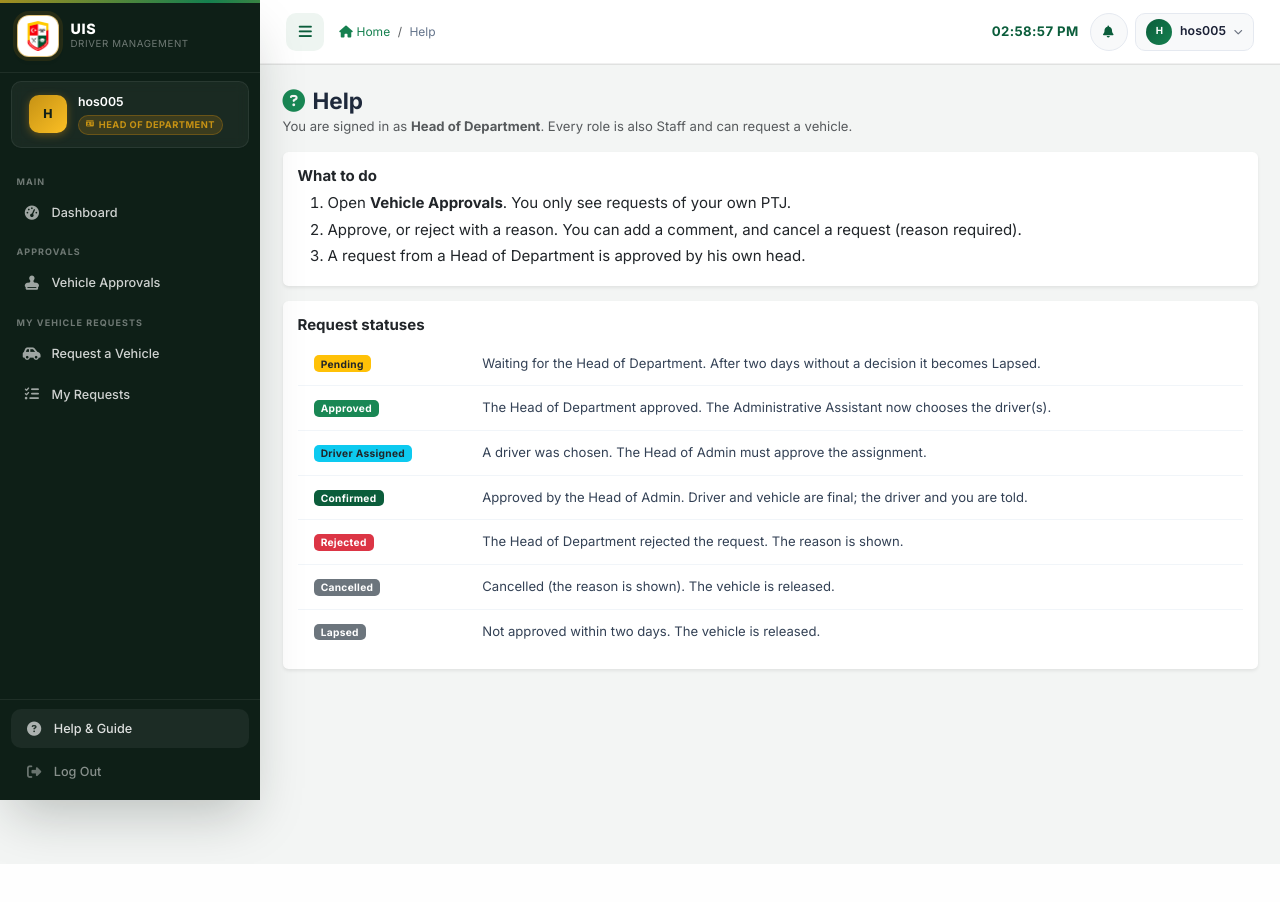
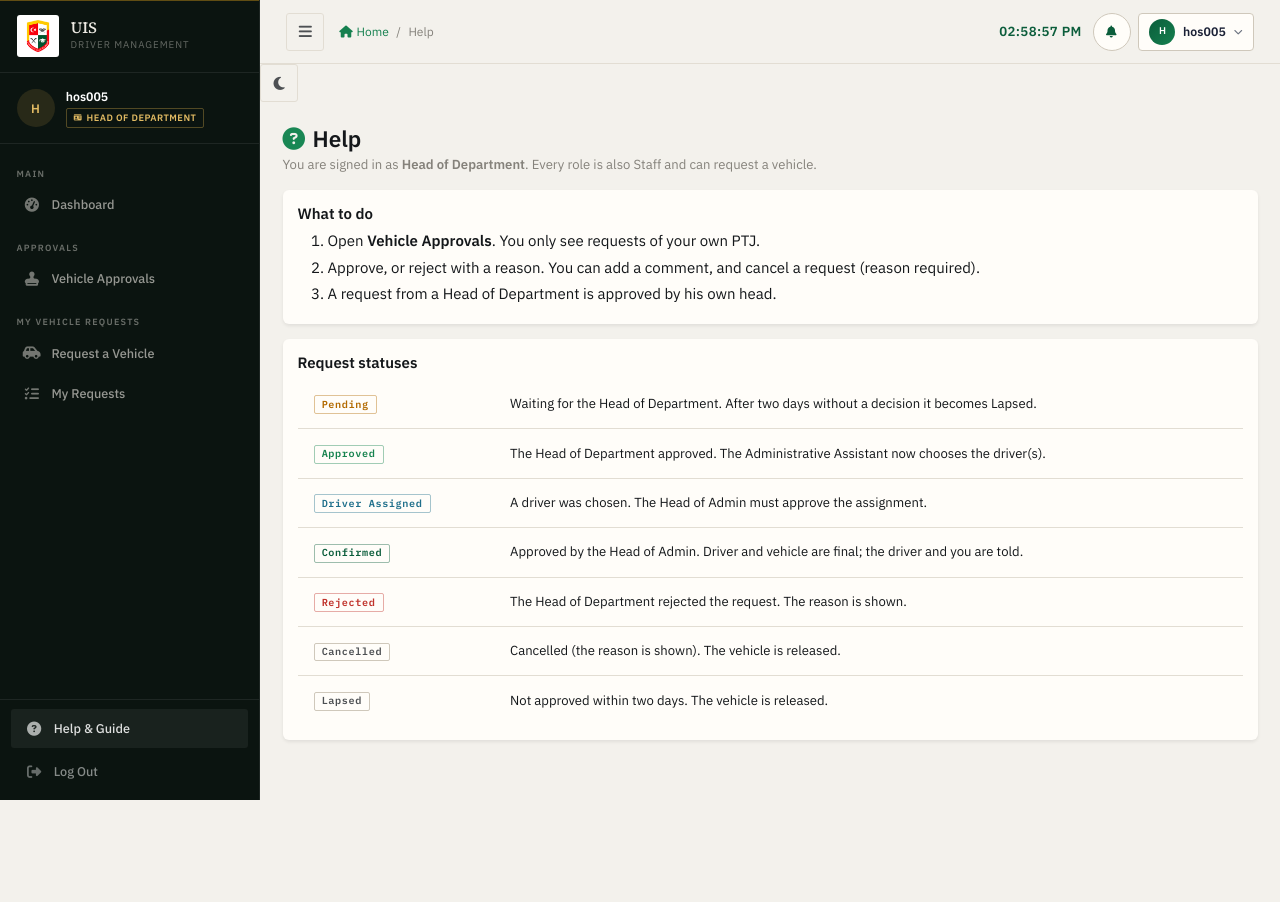
Before and after one commit to imanaiman-cs/DRIVER-SCHEDULING-AND-MANAGEMENT-SYSTEM-FOR-UNIVERSITI-ISLAM-SELANGOR, a PHP site: page /DRIVER-SCHEDULING-AND-MANAGEMENT-SYSTEM-FOR-UNIVERSITI-ISLAM-SELANGOR/help.php in a window 1280 px wide. Before the commit the page ends 862 px from the top, so only its background shows below. Run offline with PHP 8.4, Linux system fonts and the light colour scheme; a user stored in the database is signed in; data comes from the database, SQL or seed files in the repository; data that the repository does not hold is empty; some libraries are stand-ins or nearby versions.

Commit message:
Apply UIS Premium design system theme (CSS override + dark mode toggle)
Loaded after style.css in the shared page headers; no PHP logic changed.

Co-Authored-By: Claude Sonnet 5.5 <noreply@anthropic.com>
Claude-Session: https://claude.ai/code/session_01ScHXQLHCXXPreWKGpugrEY

```diff
--- a/admin/settings.php
+++ b/admin/settings.php
@@ -82,6 +82,8 @@ if ($_SERVER['REQUEST_METHOD'] === 'POST') {
     <link rel="preconnect" href="https://fonts.googleapis.com">
     <link href="https://fonts.googleapis.com/css2?family=Inter:wght@300;400;500;600;700;800;900&display=swap" rel="stylesheet">
     <link href="<?= SITE_URL ?>/assets/css/style.css" rel="stylesheet">
+    <link href="<?= SITE_URL ?>/assets/css/uis-theme-premium.css" rel="stylesheet">
+    <script src="<?= SITE_URL ?>/assets/js/uis-theme.js"></script>
 </head>
 <body>
 <?php require_once '../includes/sidebar.php'; ?>
--- /dev/null
+++ b/assets/css/uis-theme-premium.css
@@ -0,0 +1,231 @@
+/* ============================================================
+   UIS Theme — Direction B "Premium"
+   Drop-in override. Load AFTER assets/css/style.css.
+   Dark mode: add data-theme="dark" on <html> (see uis-theme.js).
+   ============================================================ */
+@import url('https://fonts.googleapis.com/css2?family=IBM+Plex+Sans:wght@400;500;600&family=IBM+Plex+Mono:wght@400;500;600&family=Source+Serif+4:opsz,wght@8..60,400;8..60,500;8..60,600&display=swap');
+
+:root{
+  --t-brand:#0b5d3b;--t-brand-2:#15804f;--t-brand-ink:#fff;--t-gold:#9c7417;--t-gold-bright:#e2bb63;
+  --t-ok:#16834f;--t-warn:#b26a00;--t-bad:#c0322b;--t-info:#1f6f8b;--t-neutral:#6b7570;
+  --t-bg:#f3f1ec;--t-surface:#fffdf9;--t-surface-2:#f0ede6;--t-line:#e2ddd3;--t-line-2:#cfc8bb;
+  --t-ink:#14171a;--t-ink-2:#4d5053;--t-ink-3:#85827b;--t-brand-soft:#e7efe9;
+  --t-side:#0b1410;--t-side-ink:rgba(236,233,226,.62);--t-side-strong:#ece9e2;--t-side-line:rgba(255,255,255,.08);
+  --t-font:'IBM Plex Sans',system-ui,sans-serif;--t-serif:'Source Serif 4',Georgia,serif;--t-mono:'IBM Plex Mono',ui-monospace,monospace;
+  --t-shadow:0 1px 2px rgba(20,23,26,.04);--t-shadow-lg:0 24px 60px -12px rgba(20,23,26,.28);
+  /* remap original tokens */
+  --uis-primary:var(--t-brand);--uis-secondary:var(--t-brand-2);--uis-accent:var(--t-gold);--uis-light:var(--t-brand-soft);--uis-dark:var(--t-ink);
+  --uis-success:var(--t-ok);--uis-danger:var(--t-bad);--uis-warning:var(--t-warn);--uis-info:var(--t-info);
+  --grad-blue:var(--t-brand);--grad-green:var(--t-brand);--grad-amber:var(--t-warn);--grad-red:var(--t-bad);--grad-purple:var(--t-ink-2);--grad-teal:var(--t-brand);--grad-sky:var(--t-info);
+  --sidebar-bg:var(--t-side);--sidebar-text:var(--t-side-ink);--sidebar-muted:rgba(236,233,226,.40);--sidebar-active-bg:rgba(216,172,74,.12);--sidebar-hover-bg:rgba(255,255,255,.05);--sidebar-border:var(--t-side-line);
+  --shadow-xs:var(--t-shadow);--shadow-sm:var(--t-shadow);--shadow-md:var(--t-shadow);--shadow-lg:var(--t-shadow-lg);--shadow-xl:var(--t-shadow-lg);
+  --radius-sm:3px;--radius-md:4px;--radius-lg:6px;--radius-xl:6px;
+  --font-base:var(--t-font);--transition:background .15s,border-color .15s,color .15s;
+  --bs-body-font-family:var(--t-font);--bs-body-bg:var(--t-bg);--bs-body-color:var(--t-ink);--bs-border-color:var(--t-line);
+  --bs-secondary-color:var(--t-ink-3);--bs-tertiary-bg:var(--t-surface-2);--bs-emphasis-color:var(--t-ink);
+}
+html[data-theme="dark"]{
+  --t-brand:#3fb07c;--t-brand-2:#5cc493;--t-brand-ink:#06140d;--t-gold:#d8ac4a;
+  --t-ok:#4cc38a;--t-warn:#e0a23a;--t-bad:#ef6a62;--t-info:#5bb4d4;--t-neutral:#8e9993;
+  --t-bg:#0a0d0c;--t-surface:#101513;--t-surface-2:#161c19;--t-line:#222a26;--t-line-2:#2e3833;
+  --t-ink:#ece9e2;--t-ink-2:#aaa79f;--t-ink-3:#7c7a74;--t-brand-soft:rgba(63,176,124,.13);--t-side:#070a09;--t-shadow:none;--t-shadow-lg:0 24px 60px -12px rgba(0,0,0,.6);
+  color-scheme:dark;
+}
+
+/* ---------- Base ---------- */
+html{font-size:15px}
+body{font-family:var(--t-font)!important;background:var(--t-bg)!important;color:var(--t-ink)!important;-webkit-font-smoothing:antialiased}
+h1,h2,h3,h4,h5,h6{color:var(--t-ink)}
+.text-muted{color:var(--t-ink-3)!important}
+a{color:var(--t-brand)}a:hover{color:var(--t-brand-2)}
+.main-content{animation:none}
+.bg-white,.bg-light{background:var(--t-surface)!important}
+.border,.border-top,.border-bottom{border-color:var(--t-line)!important}
+hr,.divider{border-color:var(--t-line);opacity:1}
+
+/* ---------- Sidebar ---------- */
+.sidebar{box-shadow:none;border-right:1px solid var(--t-side-line)}
+.sidebar::before{animation:none;background:var(--t-gold);height:1px;opacity:.6}
+.sidebar-logo-ring{border-radius:3px;border:0;box-shadow:none}
+.sidebar-brand-title{font-family:var(--t-serif);font-weight:500;letter-spacing:0;font-size:1.05rem;color:var(--t-side-strong)}
+.sidebar-brand-sub{letter-spacing:.1em}
+.sidebar-profile{background:transparent;border:0;border-bottom:1px solid var(--t-side-line);border-radius:0;margin:0;padding:1rem 1.1rem;backdrop-filter:none}
+.sidebar-avatar{border-radius:50%;background:rgba(216,172,74,.14);color:var(--t-gold-bright);box-shadow:none;font-weight:600}
+.sidebar-role-badge{background:transparent;border:1px solid rgba(216,172,74,.35);border-radius:2px;color:var(--t-gold-bright)}
+.sidebar-section-label{color:rgba(236,233,226,.42);letter-spacing:.14em;padding-top:1rem}
+.sidebar-item{border-radius:0}
+.sidebar-link{border-radius:0 3px 3px 0;color:var(--t-side-ink)}
+.sidebar-link:hover{transform:none;color:var(--t-side-strong)}
+.sidebar-item.active>.sidebar-link,.sidebar-link.active{background:var(--sidebar-active-bg);color:var(--t-gold-bright);box-shadow:inset 2px 0 0 var(--t-gold-bright);font-weight:500}
+.sidebar-item.active>.sidebar-link::before,.sidebar-link.active::before{content:none}
+.sidebar-item.active>.sidebar-link .sidebar-icon,.sidebar-link.active .sidebar-icon{color:var(--t-gold-bright)}
+.sidebar-link:hover .sidebar-icon{color:inherit}
+.sidebar-badge{background:rgba(216,172,74,.16);color:var(--t-gold-bright);border-radius:99px;font-family:var(--t-mono);font-weight:500}
+.sidebar-sublink{border-radius:3px}
+.sidebar-subitem.active>.sidebar-sublink{color:var(--t-gold-bright);background:transparent}
+.sidebar-logout-btn{border-radius:3px}
+.topbar{box-shadow:none}
+
+/* ---------- Header ---------- */
+.desktop-header{background:color-mix(in oklab,var(--t-bg) 88%,transparent);box-shadow:none;border-bottom:1px solid var(--t-line)}
+.desktop-header .header-title{color:var(--t-ink);font-weight:600}
+.desktop-header .breadcrumb-item.active{color:var(--t-ink-3)}
+.btn-sidebar-toggle{background:transparent;border:1px solid var(--t-line);border-radius:3px;color:var(--t-ink-2)}
+.btn-sidebar-toggle:hover{background:var(--t-surface-2);color:var(--t-ink)}
+.header-user-dropdown .dropdown-toggle{color:var(--t-ink-2);border-radius:3px}
+.header-user-thumb{border-radius:50%;background:var(--t-brand-soft);color:var(--t-brand)}
+.dropdown-menu{background:var(--t-surface);border:1px solid var(--t-line)!important;border-radius:4px;box-shadow:var(--t-shadow-lg)}
+.dropdown-item{color:var(--t-ink)}.dropdown-item:hover{background:var(--t-surface-2)!important;color:var(--t-ink)!important}
+
+/* ---------- Page header ---------- */
+.page-header h1,.page-header .page-title{font-family:var(--t-serif);font-weight:500;font-size:2rem;letter-spacing:-.01em;color:var(--t-ink)}
+.page-header .page-title i{display:none}
+.page-header .page-subtitle{color:var(--t-ink-3);font-size:.87rem}
+
+/* ---------- Stat cards (gradients removed) ---------- */
+.stat-card,.stat-card[class*="stat-"]{background:var(--t-surface)!important;color:var(--t-ink)!important;border:1px solid var(--t-line)!important;border-radius:6px;box-shadow:none!important;padding:1.2rem 1.3rem;gap:1rem}
+.stat-card:hover{transform:none}
+.stat-card[class*="border-l-"]{border-left-width:1px!important}
+.stat-card-icon,.stat-card [class*="stat-"] .stat-card-icon,.stat-card-icon[class*="bg-"]{width:auto;height:auto;background:transparent!important;color:var(--t-ink-3)!important;font-size:1rem;backdrop-filter:none;align-self:flex-start;order:2;margin-left:auto}
+.stat-card .stat-card-value,.stat-card[class*="stat-"] .stat-card-value{font-family:var(--t-serif);font-weight:400;font-size:2.2rem;color:var(--t-ink)!important;letter-spacing:-.01em}
+.stat-card .stat-card-label,.stat-card[class*="stat-"] .stat-card-label{color:var(--t-ink-2)!important;font-size:.8rem;display:flex;align-items:center;gap:.45rem}
+.stat-card .stat-card-label::before{content:"";width:6px;height:6px;border-radius:50%;background:var(--k,var(--t-ink-3));flex:none}
+.stat-blue,.stat-teal,.border-l-primary{--k:var(--t-brand)}.stat-green,.border-l-success{--k:var(--t-ok)}.stat-amber,.border-l-warning,.border-l-accent{--k:var(--t-warn)}.stat-red,.border-l-danger{--k:var(--t-bad)}.stat-sky,.border-l-info{--k:var(--t-info)}
+.stat-card-body{order:1}
+
+/* ---------- Dashboard blocks ---------- */
+.dash-hero{background:var(--t-side)!important;border-radius:6px;box-shadow:none;color:#ece9e2;outline:1px solid rgba(216,172,74,.22);outline-offset:-10px;padding:1.75rem 2rem}
+.dash-hero::after{content:none}
+.dash-hero h4{font-family:var(--t-serif);font-weight:400;font-size:1.9rem}
+.dash-hero .dash-chip{background:transparent;border:1px solid rgba(216,172,74,.3);color:var(--t-gold-bright);border-radius:2px;font-size:.72rem;text-transform:uppercase;letter-spacing:.07em}
+.dash-hero .btn{border-radius:3px}
+.dash-hero .btn-light{background:var(--t-gold-bright);color:#14171a;border:0;box-shadow:none}
+.dash-kpi{background:var(--t-surface);border:1px solid var(--t-line);border-radius:6px;box-shadow:none;color:var(--t-ink)}
+.dash-kpi::before{content:none}
+a:hover>.dash-kpi{transform:none;box-shadow:none;border-color:var(--t-line-2)}
+.dash-kpi-icon{background:transparent;color:var(--kpi,var(--t-ink-3));box-shadow:none;width:auto;flex:0 0 auto;font-size:1rem;align-self:flex-start;order:2;margin-left:auto}
+.dash-kpi-value{font-family:var(--t-serif);font-weight:400;font-size:2rem}
+.dash-kpi-label{color:var(--t-ink-2)}.dash-kpi-hint{color:var(--t-ink-3)}
+.dash-kpi-primary{--kpi:var(--t-brand)}
+.dash-card,.dash-next{background:var(--t-surface);border:1px solid var(--t-line);border-radius:6px;box-shadow:none}
+.dash-card h6{font-family:var(--t-serif);font-weight:500;font-size:1.1rem;color:var(--t-ink);border-bottom-color:var(--t-line)}
+.dash-card h6 .fa-solid,.dash-card h6 .fas{background:transparent;color:var(--t-ink-3)}
+.dash-row+.dash-row{border-top:1px solid var(--t-line)}
+a.dash-row:hover{background:var(--t-surface-2)}
+.dash-time{font-family:var(--t-mono);font-weight:500;color:var(--t-ink)}
+.dash-group{color:var(--t-gold)}
+.dash-alert{border-radius:4px;background:var(--t-surface)!important;border:1px solid var(--t-line)!important;color:var(--t-ink)}
+.dash-alert i{background:transparent}
+.dash-alert-danger{border-left:2px solid var(--t-bad)!important}.dash-alert-warning{border-left:2px solid var(--t-warn)!important}.dash-alert-info{border-left:2px solid var(--t-info)!important}
+.dash-bar,.progress{height:3px;border-radius:0;background:var(--t-surface-2)}
+.dash-bar>span,.progress-bar{border-radius:0;background:var(--bar,var(--t-brand))}
+.dash-steps .dot{border-color:var(--t-line-2);background:var(--t-surface)}
+.dash-steps li::before{height:1px;top:9px;background:var(--t-line-2)}
+.dash-steps li.now .dot{animation:none}
+.dash-empty{color:var(--t-ink-3)}.dash-empty i{color:var(--t-line-2)}
+.driver-hero{background:var(--t-side);border-radius:6px;box-shadow:none;outline:1px solid rgba(216,172,74,.22);outline-offset:-10px}
+.driver-hero-title{font-family:var(--t-serif);font-weight:400;font-size:1.9rem}
+.driver-hero-score{background:transparent;border:1px solid rgba(216,172,74,.3);border-radius:3px}
+.driver-hero-score-label{color:var(--t-gold-bright)}
+.driver-hero-score-value{font-family:var(--t-serif);font-weight:400}
+
+/* ---------- Content cards ---------- */
+.content-card,.chart-container,.card{background:var(--t-surface);border:1px solid var(--t-line);border-radius:6px;box-shadow:none}
+.content-card:hover{box-shadow:none}
+.content-card-header,.card-header{background:transparent;border-bottom:1px solid var(--t-line)}
+.content-card-title,.content-card-header h5,.chart-title{font-family:var(--t-serif);font-weight:500;font-size:1.15rem;color:var(--t-ink)}
+.content-card-title i,.content-card-header h5 i,.chart-title i{color:var(--t-ink-3);font-size:.85rem}
+
+/* ---------- Tables ---------- */
+.table{--bs-table-bg:transparent;--bs-table-color:var(--t-ink);--bs-table-hover-bg:color-mix(in oklab,var(--t-brand) 4%,var(--t-surface));color:var(--t-ink)}
+.table thead th,table.dataTable thead th{background:var(--t-surface-2)!important;color:var(--t-ink-3)!important;font-weight:600;font-size:.72rem;letter-spacing:.08em;border-bottom:1px solid var(--t-line)!important;border-radius:0!important}
+.table tbody td{color:var(--t-ink);border-bottom:1px solid var(--t-line);padding:14px 16px}
+.table tbody tr:hover,table.dataTable tbody tr:hover{background:color-mix(in oklab,var(--t-brand) 4%,var(--t-surface))}
+.table-striped tbody tr:nth-of-type(odd){background:transparent}
+.table td .small,.table td small{color:var(--t-ink-3)}
+.table td.text-nowrap,.table td time,.font-monospace{font-family:var(--t-mono);font-size:.85rem}
+.btn-action{border-radius:3px;background:transparent!important;color:var(--t-ink-3)!important;border:1px solid transparent}
+.btn-action:hover{transform:none;background:var(--t-surface-2)!important;color:var(--t-ink)!important;border-color:var(--t-line)}
+.btn-action.btn-delete:hover{color:var(--t-bad)!important}
+.dataTables_wrapper .dataTables_filter input,.dataTables_wrapper .dataTables_length select{border:1px solid var(--t-line-2);border-radius:3px;background:var(--t-surface);color:var(--t-ink)}
+.dataTables_wrapper .dataTables_paginate .paginate_button{border-radius:3px!important}
+.dataTables_wrapper .dataTables_paginate .paginate_button.current,.dataTables_wrapper .dataTables_paginate .paginate_button.current:hover{background:var(--t-ink)!important;color:var(--t-bg)!important}
+.dataTables_wrapper .dataTables_info,.dataTables_wrapper label{color:var(--t-ink-3)}
+
+/* ---------- Buttons ---------- */
+.btn{border-radius:3px;font-weight:500;letter-spacing:.01em;box-shadow:none!important}
+.btn:hover{transform:none!important}
+.btn-primary,.btn-uis-primary,.btn-success{background:var(--t-brand)!important;border:1px solid var(--t-brand)!important;color:var(--t-brand-ink)!important}
+.btn-primary:hover,.btn-uis-primary:hover,.btn-success:hover{background:var(--t-brand-2)!important;border-color:var(--t-brand-2)!important}
+.btn-danger{background:transparent!important;border:1px solid color-mix(in oklab,var(--t-bad) 45%,transparent)!important;color:var(--t-bad)!important}
+.btn-danger:hover{background:var(--t-bad)!important;color:#fff!important}
+.btn-warning{background:transparent!important;border:1px solid color-mix(in oklab,var(--t-warn) 45%,transparent)!important;color:var(--t-warn)!important}
+.btn-info{background:transparent!important;border:1px solid var(--t-line-2)!important;color:var(--t-ink)!important}
+.btn-secondary,.btn-light,.btn-outline-secondary{background:var(--t-surface)!important;border:1px solid var(--t-line-2)!important;color:var(--t-ink)!important}
+.btn-secondary:hover,.btn-light:hover,.btn-outline-secondary:hover,.btn-info:hover{border-color:var(--t-ink-3)!important}
+.btn-outline-primary{border:1px solid var(--t-brand);color:var(--t-brand)}
+.uis-btn{border-radius:3px;font-weight:500}
+.uis-btn--ghost{background:var(--t-surface);color:var(--t-ink);border-color:var(--t-line-2)}
+
+/* ---------- Forms ---------- */
+.form-label{color:var(--t-ink-2);font-weight:600;font-size:.8rem}
+.form-control,.form-select,.input-group-text{border:1px solid var(--t-line-2)!important;border-radius:3px;background-color:var(--t-surface);color:var(--t-ink)}
+.form-control:focus,.form-select:focus{border-color:var(--t-brand)!important;box-shadow:0 0 0 3px color-mix(in oklab,var(--t-brand) 18%,transparent)!important;background-color:var(--t-surface);color:var(--t-ink)}
+.input-group-text{background:var(--t-surface-2);color:var(--t-ink-3)}
+.form-check-input:checked{background-color:var(--t-brand);border-color:var(--t-brand)}
+.priority-score-preview{font-family:var(--t-serif);font-weight:400;border-width:1px;border-radius:4px;background:var(--t-surface)}
+
+/* ---------- Status badges (emoji/filled → outlined labels) ---------- */
+.badge-status,.priority-badge{border-radius:2px!important;background:transparent!important;font-size:.66rem;letter-spacing:.08em;text-transform:uppercase;font-weight:600;padding:3px 8px;display:inline-flex;align-items:center;gap:6px}
+.badge-status::before{content:"";width:6px;height:6px;border-radius:50%;background:currentColor}
+.badge-active,.badge-approved,.badge-completed,.badge-available{color:var(--t-ok)!important;border:1px solid color-mix(in oklab,var(--t-ok) 35%,transparent)!important}
+.badge-inactive,.badge-rejected,.badge-cancelled,.badge-unavailable{color:var(--t-bad)!important;border:1px solid color-mix(in oklab,var(--t-bad) 35%,transparent)!important}
+.badge-pending,.badge-waiting,.badge-onleave{color:var(--t-warn)!important;border:1px solid color-mix(in oklab,var(--t-warn) 35%,transparent)!important}
+.badge-scheduled,.badge-inprogress,.badge-ongoing{color:var(--t-brand)!important;border:1px solid color-mix(in oklab,var(--t-brand) 35%,transparent)!important}
+.badge-info-status{color:var(--t-info)!important;border:1px solid color-mix(in oklab,var(--t-info) 35%,transparent)!important}
+.badge{border-radius:2px;font-weight:600;letter-spacing:.06em}
+.badge.bg-warning,.badge.text-bg-warning{background:transparent!important;color:var(--t-warn)!important;border:1px solid color-mix(in oklab,var(--t-warn) 40%,transparent)}
+.badge.bg-success,.badge.text-bg-success{background:transparent!important;color:var(--t-ok)!important;border:1px solid color-mix(in oklab,var(--t-ok) 40%,transparent)}
+.badge.bg-danger,.badge.text-bg-danger{background:transparent!important;color:var(--t-bad)!important;border:1px solid color-mix(in oklab,var(--t-bad) 40%,transparent)}
+.badge.bg-info,.badge.text-bg-info{background:transparent!important;color:var(--t-info)!important;border:1px solid color-mix(in oklab,var(--t-info) 40%,transparent)}
+.badge.bg-secondary,.badge.bg-dark,.badge.text-bg-secondary{background:transparent!important;color:var(--t-ink-2)!important;border:1px solid var(--t-line-2)}
+.badge.bg-primary{background:transparent!important;color:var(--t-brand)!important;border:1px solid color-mix(in oklab,var(--t-brand) 40%,transparent)}
+
+/* ---------- Alerts ---------- */
+.alert{border-radius:4px;background:var(--t-surface)!important;border:1px solid var(--t-line)!important;color:var(--t-ink)!important;animation:none}
+.alert-success{border-left:2px solid var(--t-ok)!important}.alert-success i{color:var(--t-ok)}
+.alert-danger{border-left:2px solid var(--t-bad)!important}.alert-danger i{color:var(--t-bad)}
+.alert-warning{border-left:2px solid var(--t-warn)!important}.alert-warning i{color:var(--t-warn)}
+.alert-info{border-left:2px solid var(--t-info)!important}.alert-info i{color:var(--t-info)}
+.conflict-alert{border-radius:4px;background:transparent}
+
+/* ---------- Modals & dialogs ---------- */
+.modal-content{background:var(--t-surface);border:1px solid var(--t-line);border-radius:6px;box-shadow:var(--t-shadow-lg);color:var(--t-ink)}
+.modal-header,.modal-delete .modal-header{background:transparent!important;color:var(--t-ink);border-bottom:1px solid var(--t-line);border-radius:6px 6px 0 0}
+.modal-header .modal-title{font-family:var(--t-serif);font-weight:500;font-size:1.25rem}
+.modal-header .modal-title i{color:var(--t-ink-3);font-size:.9rem}
+.modal-header .btn-close{filter:none}
+html[data-theme="dark"] .modal-header .btn-close,html[data-theme="dark"] .btn-close{filter:invert(1)}
+.modal-footer{border-top:1px solid var(--t-line);background:var(--t-surface-2);border-radius:0 0 6px 6px}
+.swal2-popup{border-radius:6px;font-family:var(--t-font);background:var(--t-surface);color:var(--t-ink)}
+.swal2-title{font-family:var(--t-serif);font-weight:500;color:var(--t-ink)}
+.swal2-html-container{color:var(--t-ink-2)!important}
+.swal2-styled{border-radius:3px!important;font-weight:500!important}
+.tooltip-inner{border-radius:3px}
+
+/* ---------- Misc ---------- */
+.time-slot{border-radius:3px;border-width:1px;background:var(--t-surface)}
+.report-meta{border-radius:4px}
+.main-footer{background:transparent;border-top:1px solid var(--t-line);color:var(--t-ink-3)}
+.avatar-circle{border-radius:50%}
+.nav-pills .nav-link{border-radius:3px;color:var(--t-ink-2)}
+.nav-pills .nav-link.active{background:var(--t-ink);color:var(--t-bg)}
+.nav-tabs{border-bottom-color:var(--t-line)}
+.nav-tabs .nav-link.active{background:transparent;border-color:transparent;border-bottom:2px solid var(--t-gold);color:var(--t-ink)}
+.list-group-item{background:var(--t-surface);border-color:var(--t-line);color:var(--t-ink)}
+.loading-overlay{background:color-mix(in oklab,var(--t-bg) 85%,transparent)}
+
+/* Theme toggle button (rendered by uis-theme.js) */
+.uis-theme-toggle{width:38px;height:38px;display:inline-grid;place-items:center;border:1px solid var(--t-line);border-radius:3px;background:transparent;color:var(--t-ink-2);cursor:pointer}
+.uis-theme-toggle:hover{color:var(--t-ink);background:var(--t-surface-2)}
+@media print{:root,html[data-theme="dark"]{--t-bg:#fff;--t-surface:#fff;--t-ink:#000}}
--- /dev/null
+++ b/assets/js/uis-theme.js
@@ -0,0 +1,17 @@
+/* UIS Theme — dark mode toggle. Load at the END of <head> (before CSS paints) in includes/header.php. */
+(function(){
+  var KEY='uisTheme',root=document.documentElement;
+  var saved=localStorage.getItem(KEY);
+  if(saved==='dark'||(!saved&&window.matchMedia('(prefers-color-scheme: dark)').matches)) root.setAttribute('data-theme','dark');
+  function set(m){root.setAttribute('data-theme',m);localStorage.setItem(KEY,m);sync();}
+  function sync(){document.querySelectorAll('.uis-theme-toggle i').forEach(function(i){i.className='fa-solid '+(root.getAttribute('data-theme')==='dark'?'fa-sun':'fa-moon');});}
+  document.addEventListener('DOMContentLoaded',function(){
+    var host=document.querySelector('.desktop-header .header-user-dropdown')||document.querySelector('.desktop-header');
+    if(host&&!document.querySelector('.uis-theme-toggle')){
+      var b=document.createElement('button');b.type='button';b.className='uis-theme-toggle';b.title='Toggle dark mode';b.setAttribute('aria-label','Toggle dark mode');b.innerHTML='<i></i>';
+      b.onclick=function(){set(root.getAttribute('data-theme')==='dark'?'light':'dark');};
+      host.parentNode.insertBefore(b,host);
+    }
+    sync();
+  });
+})();
--- a/includes/admin_page.php
+++ b/includes/admin_page.php
@@ -24,6 +24,8 @@ function adminPageStart(string $title): void
     <link rel="preconnect" href="https://fonts.googleapis.com">
     <link href="https://fonts.googleapis.com/css2?family=Inter:wght@300;400;500;600;700;800;900&display=swap" rel="stylesheet">
     <link href="<?= SITE_URL ?>/assets/css/style.css" rel="stylesheet">
+    <link href="<?= SITE_URL ?>/assets/css/uis-theme-premium.css" rel="stylesheet">
+    <script src="<?= SITE_URL ?>/assets/js/uis-theme.js"></script>
 </head>
 <body>
 <?php require __DIR__ . '/sidebar.php'; ?>
--- a/includes/header.php
+++ b/includes/header.php
@@ -28,5 +28,7 @@ $page_title = $page_title ?? 'UIS Driver Management System';
     <link href="https://fonts.googleapis.com/css2?family=Inter:wght@300;400;500;600;700;800;900&display=swap" rel="stylesheet">
     <!-- Custom CSS -->
     <link href="<?php echo SITE_URL; ?>/assets/css/style.css" rel="stylesheet">
+    <link href="<?php echo SITE_URL; ?>/assets/css/uis-theme-premium.css" rel="stylesheet">
+    <script src="<?php echo SITE_URL; ?>/assets/js/uis-theme.js"></script>
 </head>
 <body>
```
